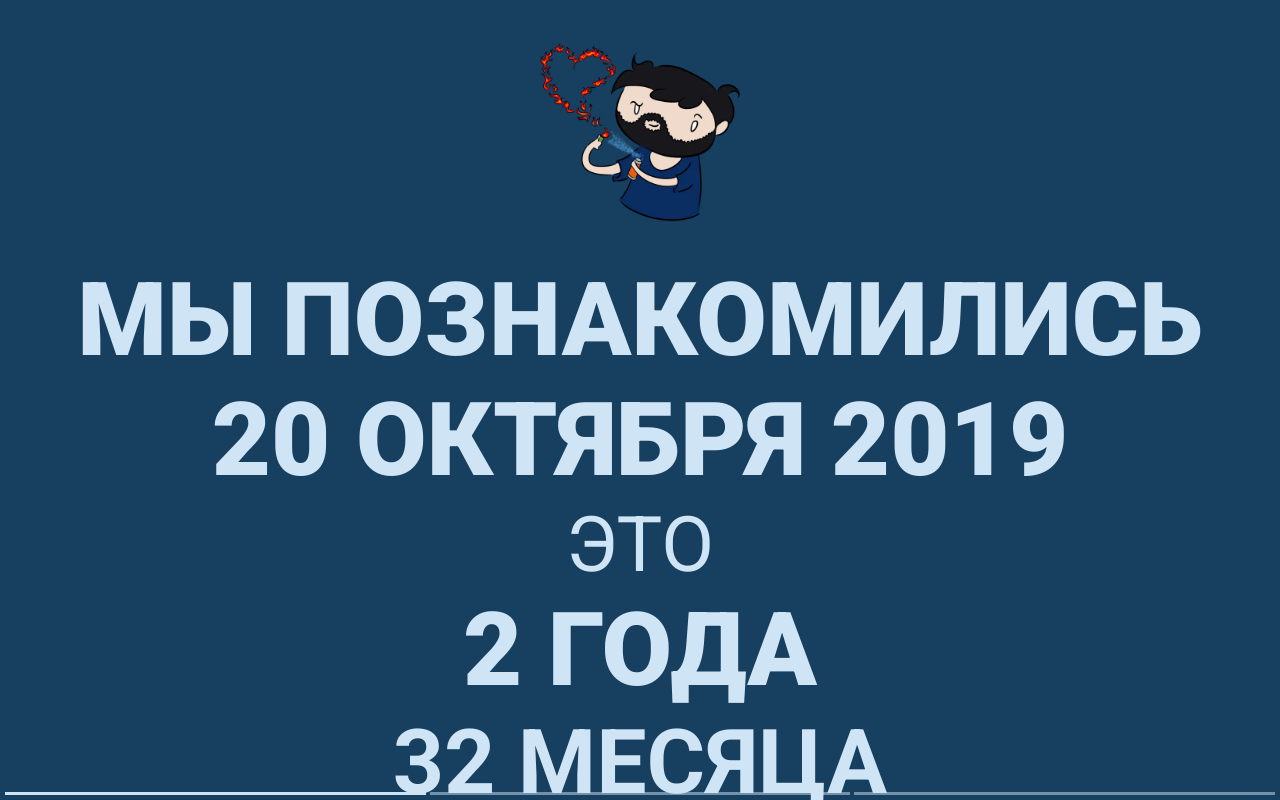
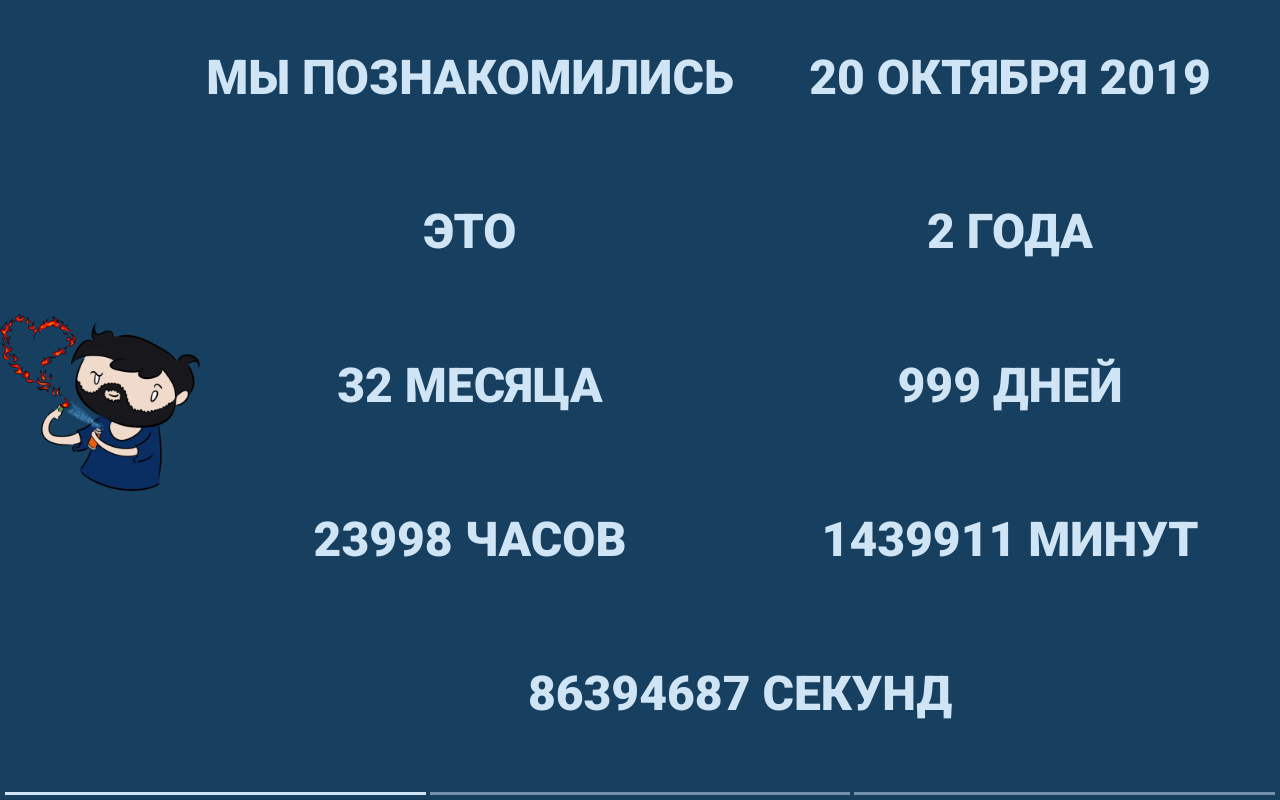
Before and after one commit to Taleynikov/we-date, a plain HTML site: page index.html in a window 1280 px wide. Drawn offline with Linux system fonts and the light colour scheme.

Commit message:
mobile test

```diff
--- a/script.js
+++ b/script.js
@@ -36,6 +36,14 @@ $(document).ready(() => {
     setInterval(() => {
         callThisShit();
     }, 1000);
+
+    // screen.orientation.onchange = (s) => {
+    //     console.log(s)
+    // };
+
+    screen.orientation.addEventListener('change', (s) => {
+        document.write('oga')
+    });
 });
 
 function callThisShit() {
--- a/style.css
+++ b/style.css
@@ -26,7 +26,6 @@ body {
 
 .we-slider__slide.slick-slide {
     display: flex;
-    flex-direction: column;
 }
 
 .slick-dots {
@@ -64,8 +63,6 @@ body {
 
 .we-content {
     display: flex;
-    flex-direction: column;
-    justify-content: space-between;
     flex: 1 1 auto;
     padding-bottom: 30px;
 }
@@ -79,6 +76,36 @@ body {
     width: 60%;
     max-width: 200px;
     margin: 30px auto;
+    object-fit: contain;
+}
+
+@media (orientation: landscape) {
+    .we-content {
+        flex-wrap: wrap;
+    }
+
+    .we-content > * {
+        display: flex;
+        justify-content: center;
+        align-items: center;
+        width: 50%;
+        font-size: 6vh;
+        font-weight: 900;
+    }
+
+    .we-content > *:last-child {
+        width: 100%;
+    }
+}
+
+@media (orientation: portrait) {
+    .we-slider__slide.slick-slide {
+        flex-direction: column;
+    }
+
+    .we-content {
+        flex-direction: column;
+        justify-content: space-between;
     }
 
     .divider-size {
@@ -114,3 +141,4 @@ body {
         font-size: 3vw;
         font-weight: 100;
     }
+}
```
Lines whose indentation alone changed are shown as unchanged.
